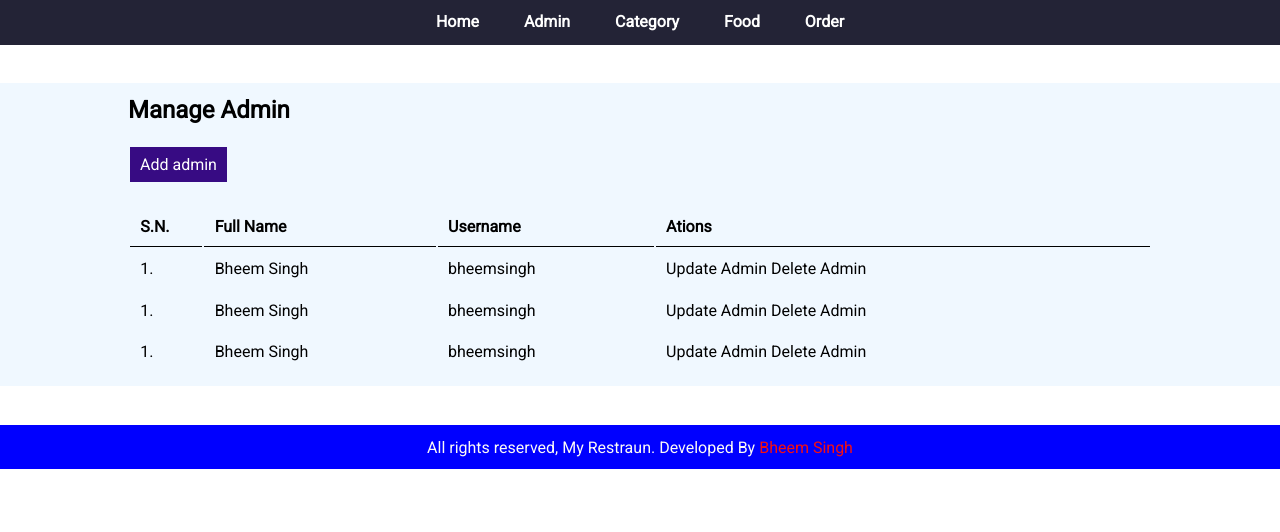
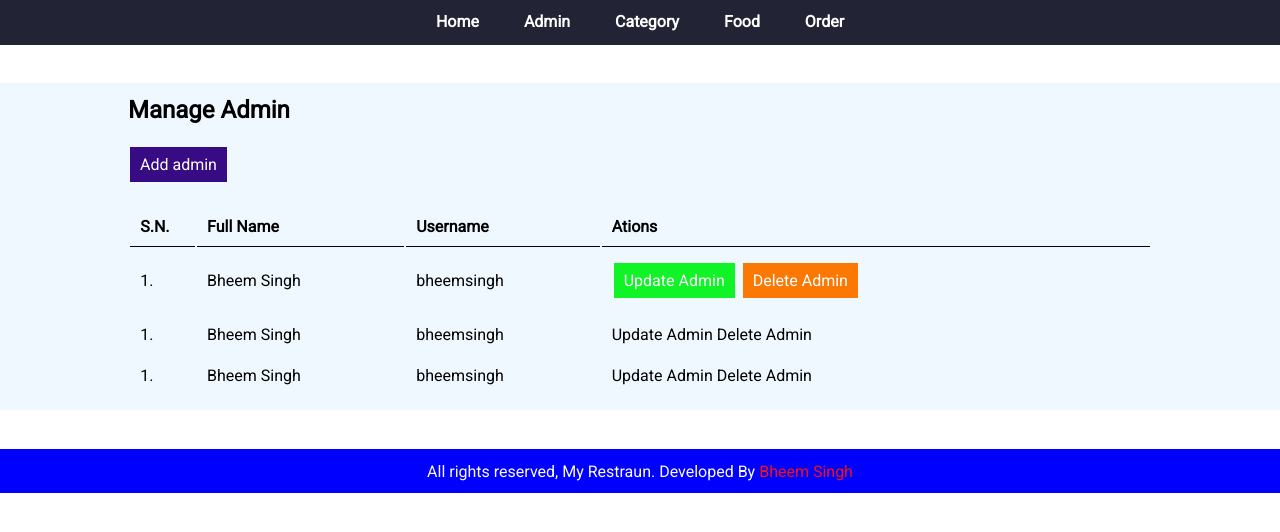
Before and after one commit to Bimlendu-Singh/MyRestraun, a PHP site: page /admin/manage-admin.php in a window 1280 px wide. Shown: the top 532 px of the page. Run offline with PHP 8.4, Linux system fonts and the light colour scheme; some web fonts are replaced.

Commit message:
manage-admin and admin css updated

```diff
--- a/admin/manage-admin.php
+++ b/admin/manage-admin.php
@@ -25,8 +25,8 @@
             <td>Bheem Singh</td>
             <td>bheemsingh</td>
             <td>
-                Update Admin
-                Delete Admin
+            <a class="btn-primary" href="">Update Admin</a>
+            <a class="btn-secondary" href="">Delete Admin</a>
             </td>
         </tr>
 
--- a/css/admin.css
+++ b/css/admin.css
@@ -57,13 +57,40 @@ table tr td {
   font-size: 1rem;
   border-radius: 5px;
 }
+
 /* Submit button coloring */
 .btn-primary {
-  background-color: rgb(13, 44, 27);
+  background-color: #10f327;
+  border: none;
+  color: white;
+  padding: 8px 10px;
+  text-align: center;
+  text-decoration: none;
+  display: inline-block;
+  font-size: 16px;
+  margin: 4px 2px;
+  cursor: pointer;
 }
 
-.btn:hover {
-  background-color: yellow;
+.btn-primary:hover {
+  background-color: rgb(32, 121, 83);
+}
+
+.btn-secondary {
+  background-color: rgb(252, 120, 5);
+  border: none;
+  color: white;
+  padding: 8px 10px;
+  text-align: center;
+  text-decoration: none;
+  display: inline-block;
+  font-size: 16px;
+  margin: 4px 2px;
+  cursor: pointer;
+}
+
+.btn-secondary:hover {
+  background-color: #ab4d2e;
 }
 
 .button {
```
